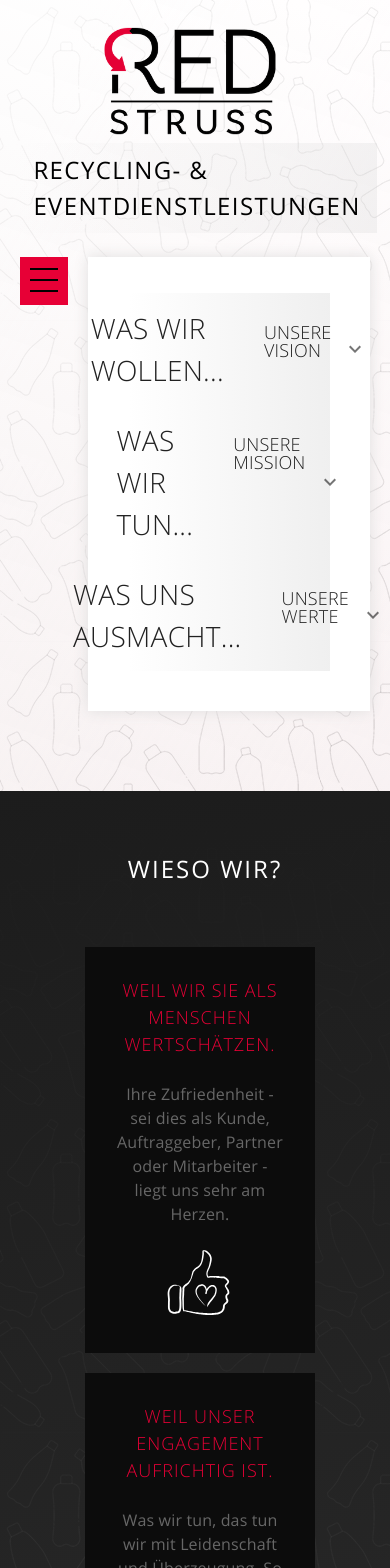
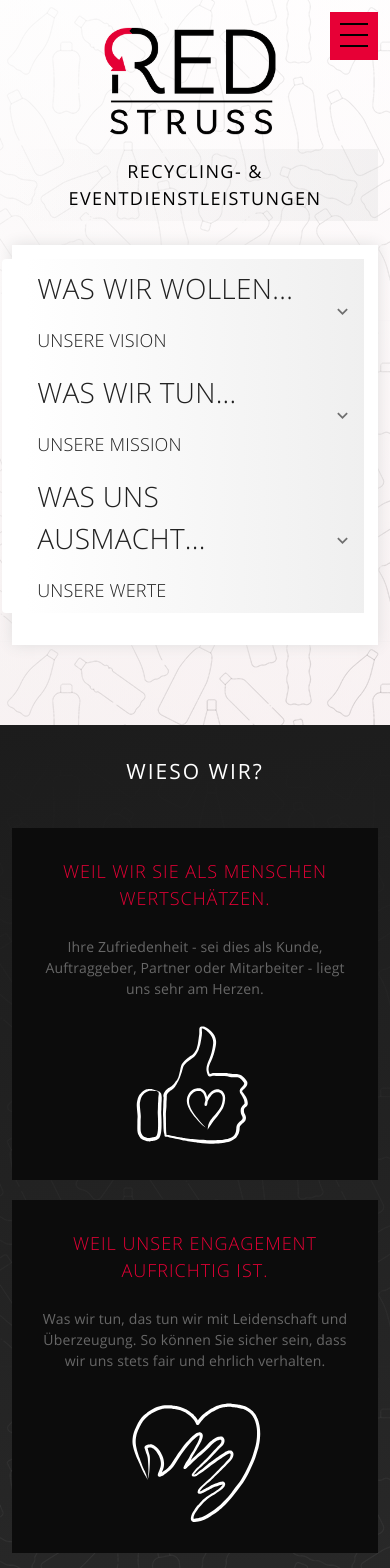
Before and after one commit to weeebr/red-struss, a React (Create React App) app: page /leitbild in a window 390 px wide. Shown: the top 1568 px of the page. Built offline with nearby package versions, Linux system fonts and the light colour scheme.

Commit message:
add responsive styles for mobile (WIP)

```diff
--- a/src/GlobalStyle.js
+++ b/src/GlobalStyle.js
@@ -4,7 +4,7 @@ import OpenSansBold from "./assets/fonts/OpenSans-Bold.ttf";
 import OpenSansItalic from "./assets/fonts/OpenSans-Italic.ttf";
 import OpenSansLight from "./assets/fonts/OpenSans-Light.ttf";
 import OpenSans from "./assets/fonts/OpenSans-Regular.ttf";
-import { colors, typography, getString } from "./theme";
+import { colors, typography, getString, breakpoint, device } from "./theme";
 
 const GlobalStyle = createGlobalStyle`
   @font-face {
@@ -45,6 +45,10 @@ const GlobalStyle = createGlobalStyle`
     font-family: OpenSans;
     line-height: 1.5;
     letter-spacing: 0.01038em;
+
+    ${breakpoint(device.phone)} {
+      font-size: 14px;
+    }
   }
 
   body,
@@ -141,6 +145,10 @@ const GlobalStyle = createGlobalStyle`
         padding: 0;
       }
 
+      ${breakpoint(device.phone)} {
+        margin: 0 3% 80px 3%;
+      }
+
       & > .content {
         background: white;
         padding: 40px;
@@ -150,6 +158,11 @@ const GlobalStyle = createGlobalStyle`
 
         @media (max-width: 1148px) {
           width: calc(100% - 68px);
+        }
+
+        ${breakpoint(device.phone)} {
+          padding: 4%;
+          width: 100%;
         }
       }
     }
--- a/src/page-components/Footer.js
+++ b/src/page-components/Footer.js
@@ -4,6 +4,7 @@ import { lighten } from "polished";
 import { colors, icons, pageFullWidth } from "../theme";
 import Image from "./../generic-components/Image";
 import bgImage from "../assets/images/bg-dark.jpg";
+import { breakpoint, device } from "./../theme/index";
 
 const StyledFooter = styled.footer`
   background: linear-gradient(
@@ -23,6 +24,10 @@ const StyledFooter = styled.footer`
     transition: all 0.6s ease;
     font-weight: normal;
 
+    ${breakpoint(device.phone)} {
+      margin: 20px 0;
+    }
+
     &:hover {
       color: ${colors.primaryRed};
     }
@@ -31,11 +36,19 @@ const StyledFooter = styled.footer`
   .wieso-wir {
     padding: 60px 20px 60px 40px;
 
+    ${breakpoint(device.phone)} {
+      padding: 3%;
+    }
+
     .footer-cards {
       display: flex;
       flex-wrap: wrap;
       justify-content: center;
       margin-left: -10px;
+
+      ${breakpoint(device.phone)} {
+        margin-left: 0;
+      }
     }
   }
 
@@ -52,11 +65,48 @@ const StyledFooter = styled.footer`
       width: calc(100% - 40px);
     }
 
+    ${breakpoint(device.phone)} {
+      width: 100%;
+    }
+
     p {
       margin: 0 0 15px 0;
+      display: flex;
+      flex-wrap: wrap;
+      justify-content: center;
+      line-height: 2;
+
+      ${breakpoint(device.phone)} {
+        display: flex;
+        flex-direction: column;
+        align-items: center;
+      }
 
       &.company {
         font-family: OpenSansBold;
+      }
+
+      a,
+      span {
+        display: block;
+        float: left;
+
+        &.divider {
+          display: inline;
+        }
+      }
+
+      ${breakpoint(device.phone)} {
+        a,
+        span {
+          display: block;
+          float: left;
+          margin: 3% 0;
+
+          &.divider {
+            display: none;
+          }
+        }
       }
 
       img {
@@ -102,19 +152,20 @@ const Footer = () => {
         <h2>Kontakt</h2>
         <p className="company">Recycling- und Eventdienstleistungen Struss</p>
         <p>
-          Gundeldingerrain 10, 4053 Basel &nbsp;|&nbsp;
+          <span>Gundeldingerrain 10, 4053 Basel</span>
+          <span className="divider">&nbsp;|&nbsp;</span>
           <a href="tel:+41774478765">
             <Image src={icons.phone} />
-            077 447 87 65
+            &nbsp;077 447 87 65
           </a>
-          &nbsp;|&nbsp;
+          <span className="divider">&nbsp;|&nbsp;</span>
           <a
             target="_blank"
             rel="noopener noreferrer"
             href="mailto:info@red-struss.com"
           >
             <Image src={icons.email} />
-            info@red-struss.com
+            &nbsp;info@red-struss.com
           </a>
         </p>
       </div>
@@ -132,6 +183,12 @@ const Card = styled.div`
   flex-direction: column;
   margin: 20px 10px 0 10px;
   transition: all 0.3s ease;
+
+  ${breakpoint(device.phone)} {
+    max-width: 100%;
+    margin: 20px 0 0 0;
+    padding-bottom: 6%;
+  }
 
   &:hover {
     background: #070707;
--- a/src/page-components/Hamburger.js
+++ b/src/page-components/Hamburger.js
@@ -1,6 +1,7 @@
 import React from "react";
 import styled from "styled-components";
 import { colors } from "./../theme";
+import { breakpoint, device } from "./../theme/index";
 
 const StyledHamburger = styled.div`
   width: 48px;
@@ -13,6 +14,13 @@ const StyledHamburger = styled.div`
   cursor: pointer;
   background: ${colors.primaryRed};
   transition: all 0.6s ease, top 0.3s ease;
+
+  ${breakpoint(device.phone)} {
+    position: fixed;
+    top: 0;
+    right: 3%;
+    margin-top: 3%;
+  }
 
   &:hover {
     background: black;
@@ -42,6 +50,11 @@ const StyledHamburger = styled.div`
 
     @media (max-width: 960px) {
       top: 244px;
+    }
+
+    ${breakpoint(device.phone)} {
+      margin-top: 0;
+      right: unset;
     }
 
     div {
--- a/src/page-components/Header.js
+++ b/src/page-components/Header.js
@@ -2,6 +2,7 @@ import React from "react";
 import logo from "../assets/images/logo.webp";
 import styled from "styled-components";
 import { pageFullWidth } from "../theme/index";
+import { breakpoint, device } from "./../theme/index";
 
 const StyledHeader = styled.header`
   display: flex;
@@ -29,6 +30,11 @@ const StyledHeader = styled.header`
     width: unset;
   }
 
+  ${breakpoint(device.phone)} {
+    margin: 8px 3% -10px 3%;
+    padding: 20px 0;
+  }
+
   && a {
     display: flex;
     justify-content: center;
@@ -54,6 +60,14 @@ const StyledHeader = styled.header`
 
     @media (max-width: 960px) {
       font-size: 24px;
+    }
+
+    ${breakpoint(device.phone)} {
+      margin-top: 20px;
+      margin-left: 0;
+      font-size: 18px;
+      text-align: center;
+      width: 100%;
     }
   }
 `;
--- a/src/page-components/Navigation.js
+++ b/src/page-components/Navigation.js
@@ -5,6 +5,7 @@ import { colors, pageFullWidth } from "../theme";
 import useMediaQuery from "@material-ui/core/useMediaQuery";
 import OverlayBg from "./OverlayBg";
 import Hamburger from "./Hamburger";
+import { breakpoint, device } from "./../theme/index";
 
 // prettier-ignore
 const StyledNavigation = styled.aside`
@@ -13,32 +14,8 @@ const StyledNavigation = styled.aside`
   position: relative;
   margin-right: 20px;
 
-  &.open {
-    margin-right: calc(277px + 68px - 20px);
-    left: 207px;
-
-    nav.mobile {
-      position: fixed;
-      top: 176px;
-      opacity: 1;
-      height: 100vh;
-      background: white;
-      box-shadow: none;
-      z-index: 11;
-
-      a {
-        opacity: 1;
-        margin-left: 0;
-
-        &:last-child {
-          border-bottom: 1px solid #d0d0d0;
-        }
-      }
-
-      @media (max-width: 960px) {
-        top: 244px;
-      }
-    }
+  ${breakpoint(device.phone)} {
+    margin: 0;
   }
 
   nav {
@@ -55,6 +32,7 @@ const StyledNavigation = styled.aside`
       white-space: nowrap;
       background: white;
       transition: all 0.5s ease, background 0.1s ease;
+      height: 48px;
 
       &:not(:last-child) {
         border-bottom: 1px solid #d0d0d0;
@@ -64,6 +42,10 @@ const StyledNavigation = styled.aside`
         font-family: OpenSansBold;
         background: ${colors.primaryRed};
         color: white;
+
+        &:first-child {
+          border-bottom: 1px solid ${colors.primaryRed};
+        }
       }
 
 
@@ -84,6 +66,10 @@ const StyledNavigation = styled.aside`
       height: 1px;
       margin-left: -229px;
 
+      ${breakpoint(device.phone)} {
+        width: 0;
+      }
+
       a {
         opacity: 0;
         margin-left: -100px;
@@ -97,6 +83,42 @@ const StyledNavigation = styled.aside`
         &:nth-child(6) { transition-delay: 0.35s }
         &:nth-child(7) { transition-delay: 0.40s }
         &:nth-child(8) { transition-delay: 0.45s }*/
+      }
+    }
+  }
+
+  &.open {
+    margin-right: calc(277px + 68px - 20px);
+    left: 207px;
+
+    ${breakpoint(device.phone)} {
+      margin-right: calc(277px + 68px - 7%);
+    }
+
+    nav.mobile {
+      position: fixed;
+      top: 176px;
+      opacity: 1;
+      height: 100vh;
+      background: white;
+      box-shadow: none;
+      z-index: 11;
+
+      ${breakpoint(device.phone)} {
+        width: 277px;
+      }
+
+      a {
+        opacity: 1;
+        margin-left: 0;
+
+        &:last-child {
+          border-bottom: 1px solid #d0d0d0;
+        }
+      }
+
+      @media (max-width: 960px) {
+        top: 244px;
       }
     }
   }
--- a/src/pages/Home.js
+++ b/src/pages/Home.js
@@ -12,6 +12,8 @@ import galleryImg3 from "../assets/images/home/gallery/3.webp";
 import galleryImg4 from "../assets/images/home/gallery/4.webp";
 import galleryImg5 from "../assets/images/home/gallery/5.webp";
 import { getAltText } from "./../generic-components/Image";
+import { breakpoint, device } from "./../theme/index";
+import { Hidden } from "@material-ui/core";
 
 const StyledHome = styled.div`
   & > p {
@@ -21,14 +23,29 @@ const StyledHome = styled.div`
   .slick-slider {
     margin-bottom: 140px;
 
-    .slick-dots {
+    ${breakpoint(device.phone)} {
+      margin-bottom: 14%;
+    }
+
+    .slick-dots[style] {
       height: 0;
       position: static;
+      display: flex !important;
+      justify-content: center;
 
       li {
         width: 100px;
         position: static;
         margin-top: 8px;
+
+        ${breakpoint(device.phone)} {
+          width: 20%;
+          margin: 0;
+
+          &:not(:last-child) {
+            margin-right: 8px;
+          }
+        }
 
         .img-wrapper {
           border: 3px solid ${colors.primaryRed};
@@ -60,18 +77,23 @@ const StyledHome = styled.div`
             opacity: 0.8;
           }
         }
+      }
+    }
+  }
 
-        p {
-          position: absolute;
-          top: 50%;
-          left: 25%;
-          width: 50%;
-          padding: 20px;
-          box-shadow: 0 0 14px #b3b3b3;
-          background: white;
-          display: none;
-        }
-      }
+  .slider-text {
+    position: absolute;
+    top: 56%;
+    left: 29%;
+    width: 50%;
+    padding: 20px;
+    box-shadow: 0 0 14px #b3b3b3;
+    background: white;
+
+    ${breakpoint(device.phone)} {
+      left: 0;
+      position: relative;
+      width: 100%;
     }
   }
 
@@ -82,6 +104,10 @@ const StyledHome = styled.div`
     flex-wrap: wrap;
     margin-bottom: 20px;
     margin-left: -10px;
+
+    ${breakpoint(device.phone)} {
+      margin-bottom: 0;
+    }
   }
 `;
 
@@ -95,6 +121,16 @@ const StyledAngebot = styled.a`
   margin-left: 10px;
   margin-right: 10px;
 
+  ${breakpoint(device.phone)} {
+    margin-right: 0;
+    width: 100%;
+    display: flex;
+    flex-direction: column;
+    align-items: center;
+    margin-top: 20px;
+    margin-bottom: 0;
+  }
+
   &:focus,
   &:hover {
     border-bottom: 0;
@@ -102,16 +138,27 @@ const StyledAngebot = styled.a`
 
     img {
       transform: scale(0.8) translateX(-20px);
+
+      ${breakpoint(device.phone)} {
+        transform: scale(0.8);
+      }
     }
 
      p {
       padding-left: 10px;
-      /*background: linear-gradient(rgba(0, 0, 0, 0), rgba(0, 0, 0, 0.15)), ${colors.primaryRed};*/
+      /*background: linear-gradient(rgba(0, 0, 0, 0), rgba(0, 0, 0, 0.15)), ${
+        colors.primaryRed
+      };*/
     }
   }
 
   img {
     transform: scale(0.7) translateX(-20px);
+
+    ${breakpoint(device.phone)} {
+      transform: scale(0.7);
+    }
+
     transition: all 0.5s ease;
     max-width: unset;
   }
@@ -165,10 +212,6 @@ const Home = () => {
   const customPaging = i => {
     return (
       <div>
-        {texts[i].length > 0 ? (
-          <p className={i === currentSlideIdx ? "active" : null}>{texts[i]}</p>
-        ) : null}
-
         <div className="img-wrapper">
           <img
             key={`thumb-${galleryImages[i]}`}
@@ -198,6 +241,15 @@ const Home = () => {
           <img key={i} src={i} alt={getAltText(i)} />
         ))}
       </SlickSlider>
+      {galleryImages.map((i, idx) => (
+        <Hidden xsUp={idx !== currentSlideIdx} key={idx}>
+          {texts[idx].length > 0 ? (
+            <p className="slider-text" key={idx}>
+              {texts[idx]}
+            </p>
+          ) : null}
+        </Hidden>
+      ))}
       <p>Entdecken Sie die passende Dienstleistung für Sie als ...</p>
       <div className="angebote">
         <Angebot id={0} img={unternehmenImage} text="Unternehmen" />
--- a/src/pages/LeitbildPhilosophie.js
+++ b/src/pages/LeitbildPhilosophie.js
@@ -4,12 +4,16 @@ import ExpansionPanelDetails from "@material-ui/core/ExpansionPanelDetails";
 import ExpansionPanelSummary from "@material-ui/core/ExpansionPanelSummary";
 import ExpandMoreIcon from "@material-ui/icons/ExpandMore";
 import styled from "styled-components";
-import { typography, colors } from "./../theme";
+import { typography, colors, device, breakpoint } from "./../theme";
 
 const Accordeon = styled.div`
   &&&& {
     margin-top: -4px;
     margin-left: -24px;
+
+    ${breakpoint(device.phone)} {
+      margin-top: 0;
+    }
 
     .MuiExpansionPanel-root:before {
       content: unset;
@@ -22,6 +26,20 @@ const Accordeon = styled.div`
         transparent,
         rgba(210, 210, 210, 0.35)
       );
+
+      ${breakpoint(device.phone)} {
+        padding: 0 3%;
+
+        .MuiExpansionPanelSummary-content {
+          flex-direction: column;
+
+          p[style] {
+            margin-right: 0 !important;
+            padding: 0 !important;
+            margin-top: 8px;
+          }
+        }
+      }
     }
 
     .MuiCollapse-container[style] {
@@ -36,6 +54,12 @@ const Accordeon = styled.div`
         position: absolute;
         bottom: 20px;
         z-index: 1;
+
+        ${breakpoint(device.phone)} {
+          left: 0;
+          bottom: 40px;
+          width: 100%;
+        }
 
         button {
           padding: 4px 8px;
--- a/src/theme/index.js
+++ b/src/theme/index.js
@@ -17,11 +17,13 @@ export const colors = {
 export const device = {
   mobile: "767px",
   tablet: "991px",
-  sm: "600px",
-  md: "960px",
-  lg: "1280px",
+  phone: "600px",
+  md: "900px",
+  lg: "1200px",
   xl: "1920px",
 };
+
+export const breakpoint = device => `@media (max-width:${device})`;
 
 export const muiFontRecommendations = {
   sm: {
@@ -57,8 +59,6 @@ export const muiFontRecommendations = {
     h6: "20px",
   },
 };
-
-export const breakpoint = device => `@media (max-width:${device.mobile})`;
 
 export const icons = {
   aufrichtig: aufrichtigIcon,
```
Also changed, not shown: src/pages/UnserTeam/UnserTeam.js (+23 -2 lines).
